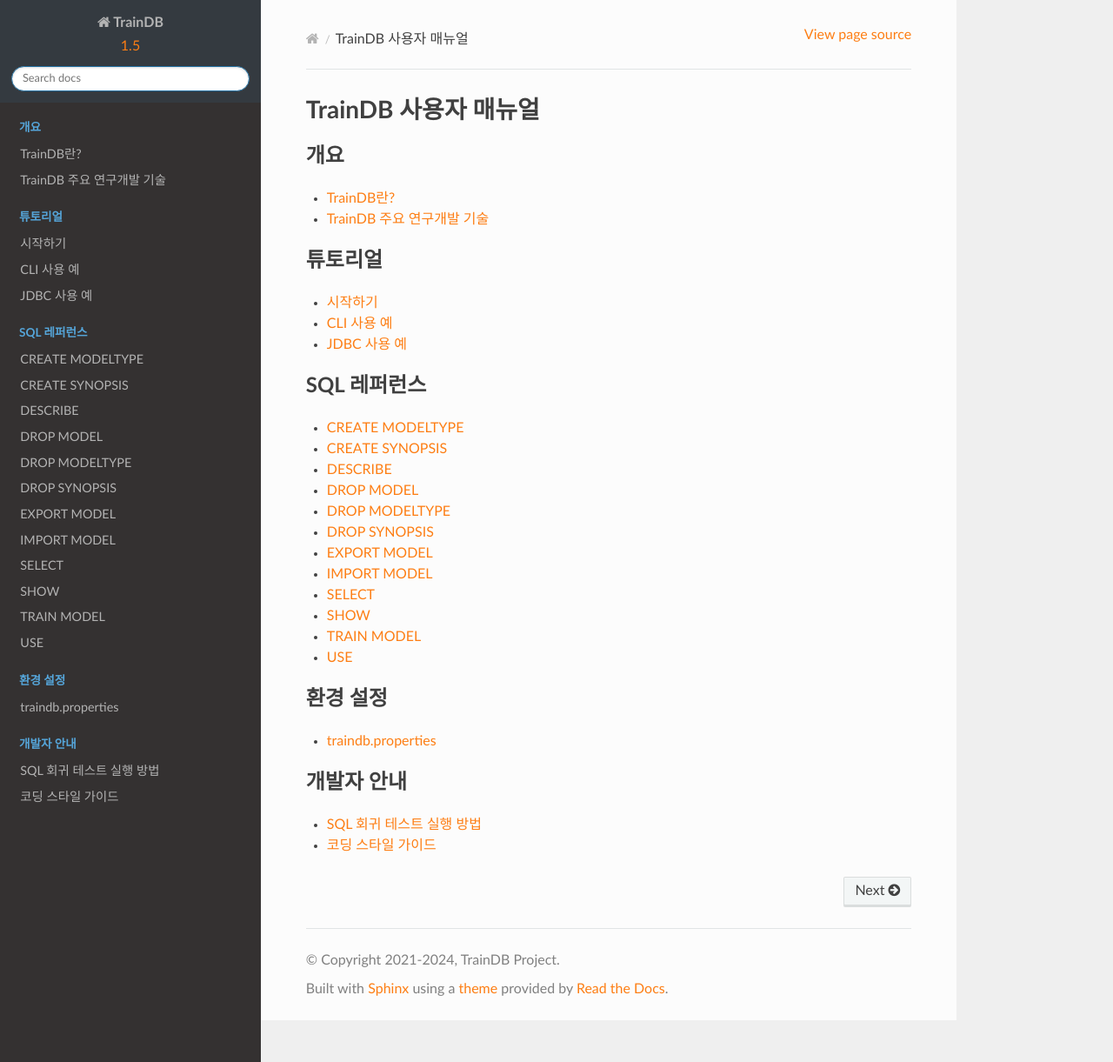
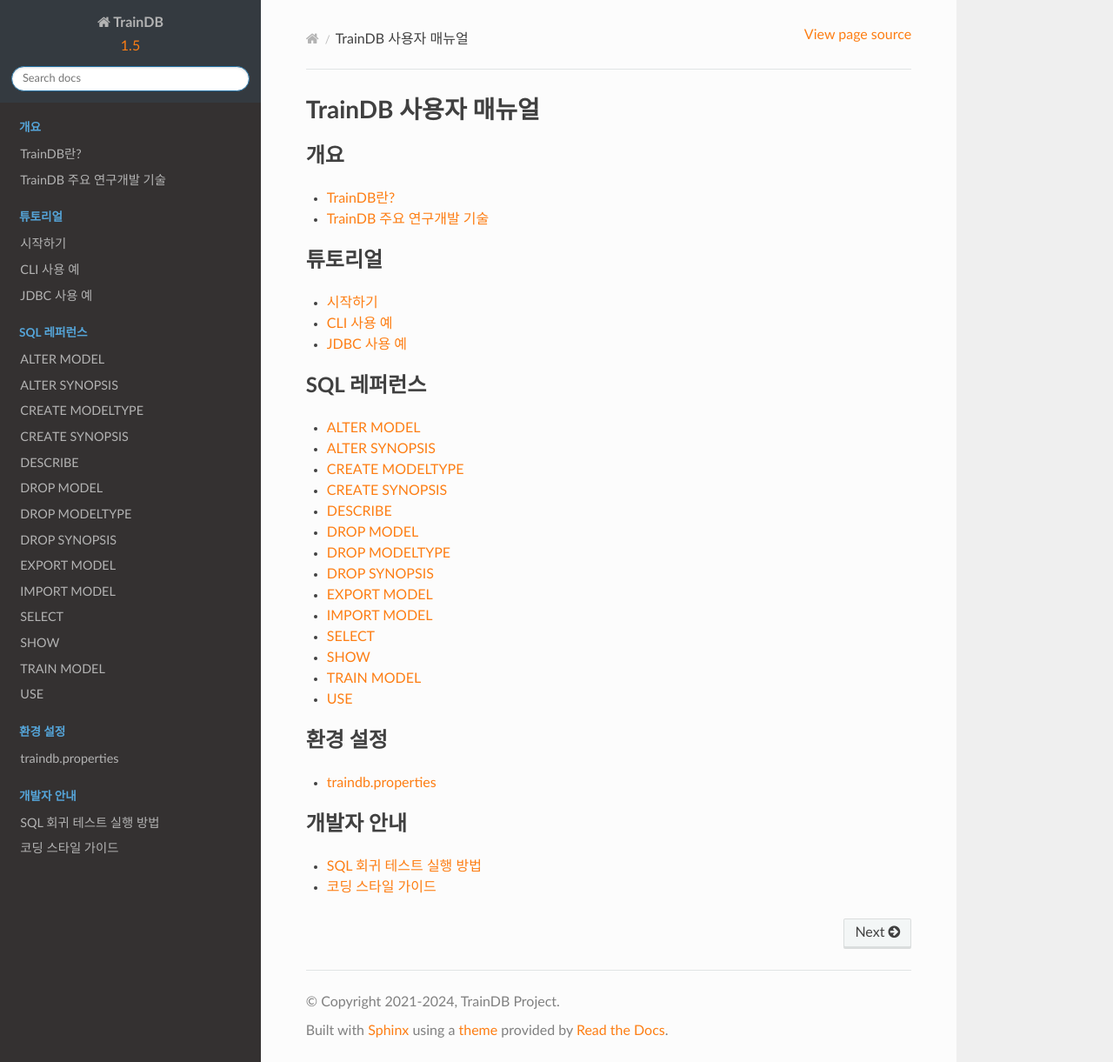
Before and after one commit to traindb-project/traindb-doc-kr, a Sphinx documentation site: the page built from docs/index.rst, in a window 1280 px wide and 1221 px high. Shown: the whole window at 87% size. Built offline with Sphinx 7.4.7 and the Read the Docs theme 2.0.0, drawn with Linux system fonts in a browser that asks for light colours.

Commit message:
update table of contents

```diff
--- a/docs/index.rst
+++ b/docs/index.rst
@@ -20,6 +20,8 @@ TrainDB 사용자 매뉴얼
    :maxdepth: 1
    :caption: SQL 레퍼런스
 
+   sql/alter_model
+   sql/alter_synopsis
    sql/create_modeltype
    sql/create_synopsis
    sql/describe
--- a/docs/sql/index.rst
+++ b/docs/sql/index.rst
@@ -4,6 +4,8 @@ SQL 레퍼런스
 .. toctree::
    :maxdepth: 1
 
+   alter_model
+   alter_synopsis
    create_modeltype
    create_synopsis
    describe
```
